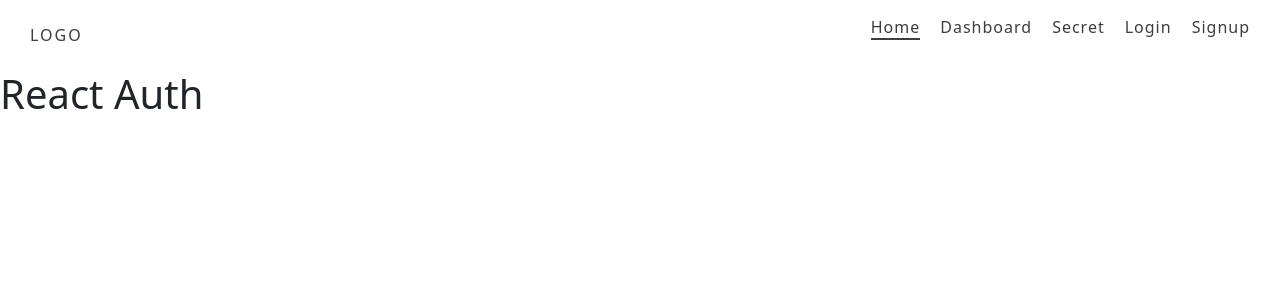
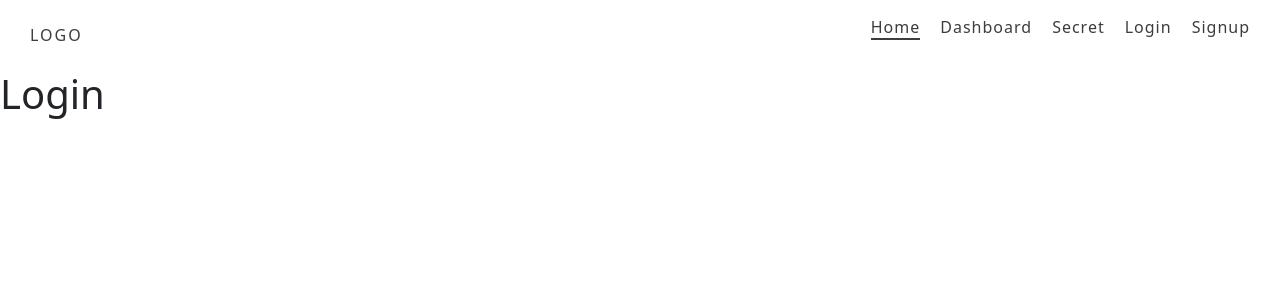
Before and after one commit to warderer/react-avanzado-g20, a React (Vite) app in the folder 03-react-auth/: page /login in a window 1280 px wide. Shown: the top 300 px of the page. Built offline with nearby package versions, Linux system fonts and the light colour scheme.

Commit message:
✨ React Router Dom

```diff
--- a/03-react-auth/src/App.jsx
+++ b/03-react-auth/src/App.jsx
@@ -1,12 +1,15 @@
 import './App.css'
+import { BrowserRouter } from 'react-router-dom'
 import { Header } from '@/components/Header'
-// import { Dashboard, Home, Login, Signup, Secret } from './pages'
+import RoutesIndex from '@/routes/Index'
 
 function App () {
   return (
     <div>
-      <Header />
-      <h1> React Auth </h1>
+      <BrowserRouter>
+        <Header />
+        <RoutesIndex />
+      </BrowserRouter>
     </div>
   )
 }
--- /dev/null
+++ b/03-react-auth/src/routes/Index.jsx
@@ -0,0 +1,15 @@
+import { Routes, Route } from 'react-router-dom'
+import { Dashboard, Home, Login, Signup, Secret } from '@/pages'
+
+const RoutesIndex = () => {
+  return (
+    <Routes>
+      <Route path='/' element={<Home />} />
+      <Route path='/dashboard' element={<Dashboard />} />
+      <Route path='/secret' element={<Secret />} />
+      <Route path='/login' element={<Login />} />
+      <Route path='/signup' element={<Signup />} />
+    </Routes>
+  )
+}
+export default RoutesIndex
```
